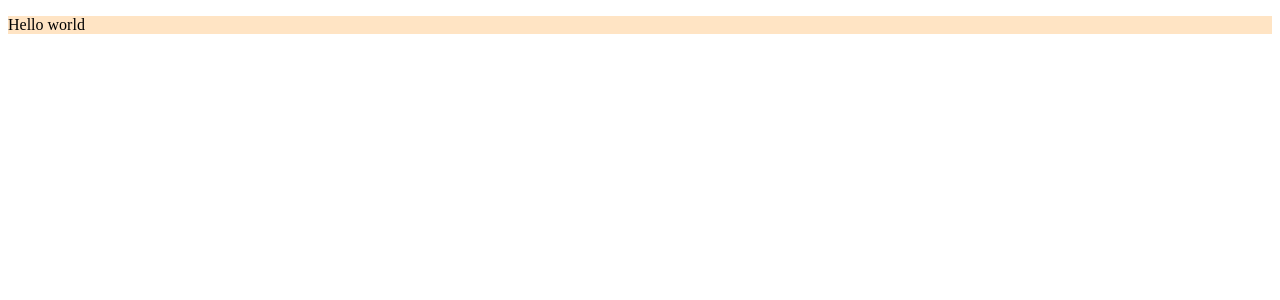
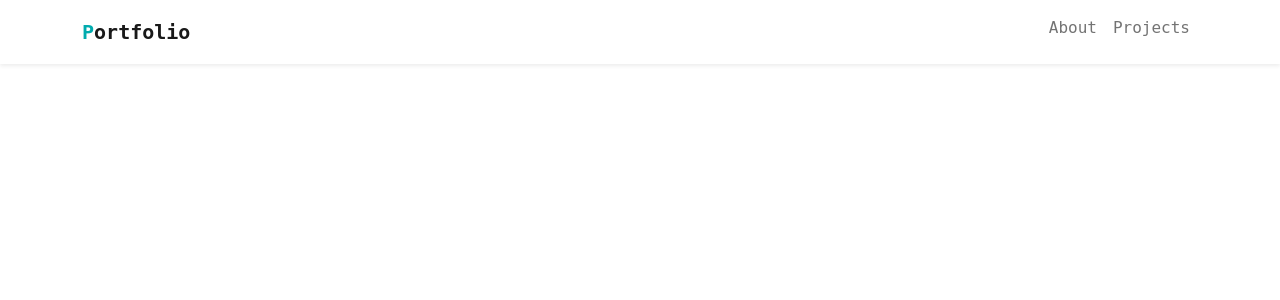
Before and after one commit to evillarreal18/Portfolio, a PHP site: page / in a window 1280 px wide. Shown: the top 300 px of the page. Run offline with PHP 8.4, Linux system fonts and the light colour scheme.

Commit message:
first commit

```diff
--- a/index.html
+++ b/index.html
@@ -4,11 +4,32 @@
     <meta charset="UTF-8">
     <meta http-equiv="X-UA-Compatible" content="IE=edge">
     <meta name="viewport" content="width=device-width, initial-scale=1.0">
+    <link rel="icon" type="image/png" href="img/techis-logo.png"></link>
+    <link href="https://cdn.jsdelivr.net/npm/bootstrap@5.1.3/dist/css/bootstrap.min.css" rel="stylesheet" integrity="sha384-1BmE4kWBq78iYhFldvKuhfTAU6auU8tT94WrHftjDbrCEXSU1oBoqyl2QvZ6jIW3" crossorigin="anonymous">
+    <link rel="stylesheet" href="style.css">
     <title>Portfolio</title>
-
-    <link rel="stylesheet" href="style.css">
 </head>
 <body>
-    <p class="hello" >Hello world</p>
+    <nav class="navbar navbar-expand-lg navbar-light shadow-sm">
+        <div class="container">
+          <a class="navbar-brand title-icon" href="#"><span class="font-primary">P</span>ortfolio</a>
+          <button class="navbar-toggler" type="button" data-bs-toggle="collapse" data-bs-target="#navbarToggler">
+            <span class="navbar-toggler-icon"></span>
+          </button>
+          <div class="collapse navbar-collapse" id="navbarToggler">
+            <ul class="navbar-nav ms-auto mb-2">
+              <li class="nav-item">
+                <a class="nav-link font-black" href="#about">About</a>
+              </li>
+              <li class="nav-item">
+                <a class="nav-link font-black" href="#projects">Projects</a>
+            </ul>
+          </div>
+        </div>
+      </nav>
+
+    <script src="https://cdn.jsdelivr.net/npm/bootstrap@5.1.3/dist/js/bootstrap.bundle.min.js" integrity="sha384-ka7Sk0Gln4gmtz2MlQnikT1wXgYsOg+OMhuP+IlRH9sENBO0LRn5q+8nbTov4+1p" crossorigin="anonymous"></script>
+
 </body>
+
 </html>
--- a/style.css
+++ b/style.css
@@ -1,3 +1,17 @@
-.hello{
-    background-color: bisque;
+/******************
+
+COMMON
+
+*******************/
+
+body{
+    font-family: "monospace",sans-serif;
 }
+
+.font-primary{
+    color: #00ABAE
+}
+.title-icon{
+    font-size: 20px;
+    font-weight: bold;
+}
```
Also changed, not shown: img/project-netflix.png (added), img/project-twitter.png (added), img/sample-woman.jpg (added), img/techis-logo.png (added).
